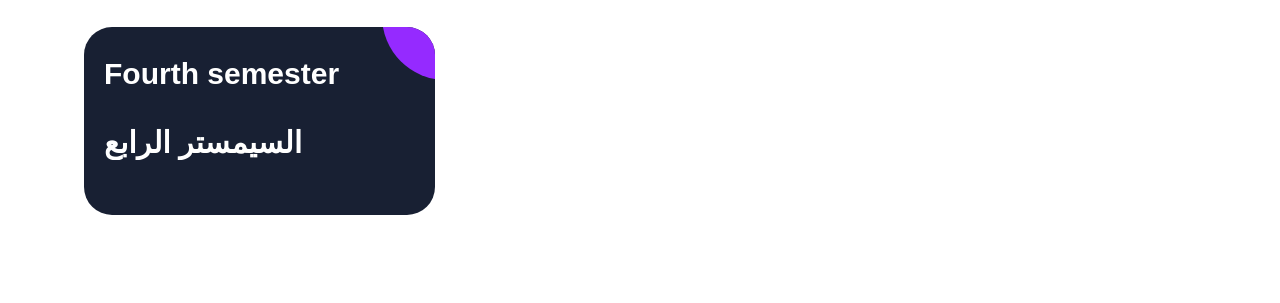
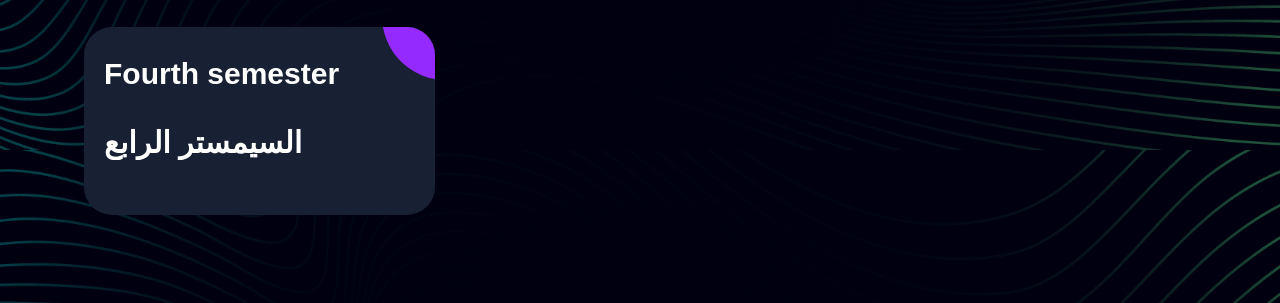
Before and after one commit to Moham-medAbdalla/power-team, a plain HTML site: page index.html in a window 1280 px wide. Shown: the part 650-953 px from the top of the page. Drawn offline with Linux system fonts and the light colour scheme; the site is published under a folder, as on GitHub Pages, so addresses that start at the root find nothing.

Commit message:
changes1

```diff
--- a/0.css
+++ b/0.css
@@ -49,7 +49,7 @@ a {
 
 
   body {
-    background-image: url(/images/Power-Team-BG-03.jpg);
+    background-image: url(./images/Power-Team-BG-03.jpg);
     background-repeat: no-repeat;
     background-size: cover;
     background-attachment: fixed;
```
